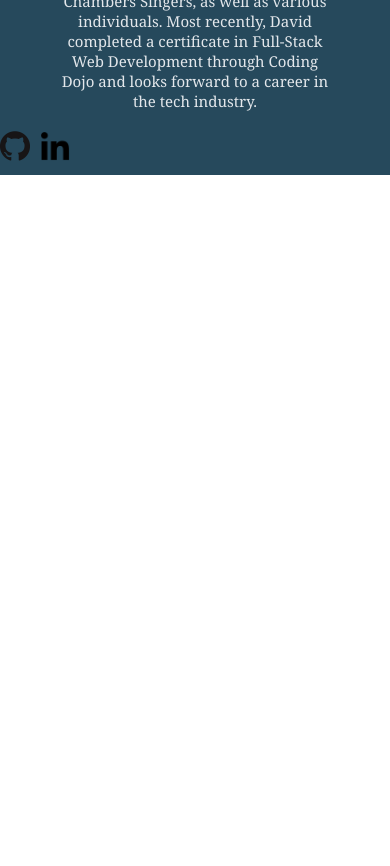
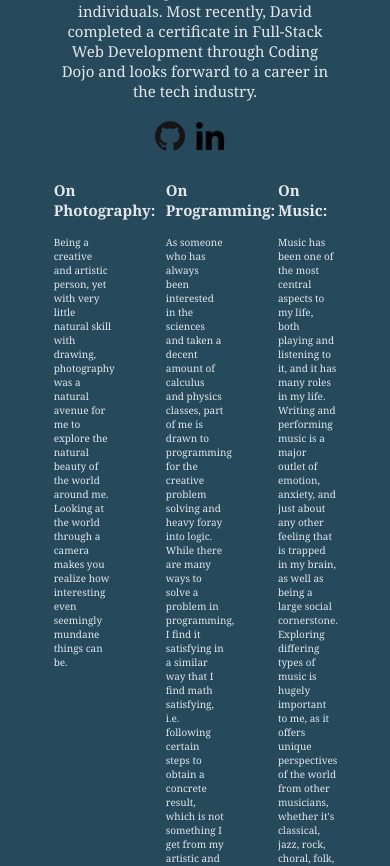
Before and after one commit to wallofmusic/website, a React (Create React App) app: page / in a window 390 px wide. Shown: the part 1080-1946 px from the top of the page. Before the commit the page ends 1255 px from the top, so only its background shows below. Built offline with nearby package versions, Linux system fonts and the light colour scheme; what react-spotify-api would draw is missing.

Commit message:
added to main page and testing for mobile

```diff
--- a/src/App.css
+++ b/src/App.css
@@ -23,22 +23,28 @@ h4{
 
 }
 .WebHeader{
-
   text-align:left;
   font-family: Cambria, Cochin, Georgia, Times, 'Times New Roman', serif;
   font-size: 33px;
   color: black;
   margin-left: 9.8%;
+}
 
-
-}
 .WebHeader2{
   margin-left: 62%;
   margin-top: -45px;
   margin-bottom: 20px;
   font-family: Cambria, Cochin, Georgia, Times, 'Times New Roman', serif;
   font-size: 15px;
-
+}
+@media only screen and (max-width: 600px) {
+  WebHeader {
+    text-align:left;
+    font-family: Cambria, Cochin, Georgia, Times, 'Times New Roman', serif;
+    font-size: 33px;
+    color: green;
+    margin-left: 9.8%;
+  }
 }
 .WebHeader:hover{
   color: #c5dbee;
@@ -133,14 +139,31 @@ a:visited{
 
 }
 
-.logos{
-  display: block;
-  margin-left: auto;
-  margin-right: auto;
+.logoPlacement{
   margin-top: 20px;
+  width: 100%;
+  display: inline-flex;
+  justify-content: space-evenly;
 
 }
+.blurbSection{
+  display: inline-flex;
+  justify-content: space-evenly;
+}
 
+.blurbSection div{
+  width: 15%;
+}
+.blurbSection h3{
+  color: #e3e7eb;
+  font-family: Cambria, Cochin, Georgia, Times, 'Times New Roman', serif;
+  font-size: 15px;
+}
+.blurbSection p{
+  color: #e3e7eb;
+  font-family: Cambria, Cochin, Georgia, Times, 'Times New Roman', serif;
+  font-size: 10px;
+}
 .row {
   display: flex;
   flex-wrap: wrap;
@@ -211,7 +234,7 @@ a:visited{
   margin:auto;
   text-align: center;
   width: 70%;
-  margin-top: 50px;
+  margin-top: 40px;
   font-family: Cambria, Cochin, Georgia, Times, 'Times New Roman', serif;
   font-size: 15px;
   color: #e3e7eb;
--- a/src/Views/HomeView.js
+++ b/src/Views/HomeView.js
@@ -26,22 +26,35 @@ const HomeView = () => {
                                         as well as various individuals. Most recently, David completed a certificate in Full-Stack Web Development through
                                         Coding Dojo and looks forward to a career in the tech industry.
                                         </p>
-
-
             </div>
-
         </div>
         <div className='logoPlacement'>
             <LogoLink className="logos" />
         </div>
+        <div className="blurbSection">
         <div className='photoBlurb'>
-
+            <h3>On Photography:</h3>
+            <p>Being a creative and artistic person, yet with very little natural skill with drawing, photography was a natural
+                avenue for me to explore the natural beauty of the world around me. Looking at the world through a camera makes you realize
+                how interesting even seemingly mundane things can be.
+            </p>
         </div>
         <div className='devBlurb'>
-
+            <h3>On Programming:</h3>
+            <p>As someone who has always been interested in the sciences and taken a decent amount of calculus and physics classes, part of me is drawn
+                to programming for the creative problem solving and heavy foray into logic. While there are many ways to solve a problem in programming,
+                I find it satisfying in a similar way that I find math satisfying, i.e. following certain steps to obtain a concrete result, which is not
+                something I get from my artistic and musical side.
+            </p>
         </div>
         <div className='musicBlurb'>
-
+            <h3>On Music:</h3>
+            <p>Music has been one of the most central aspects to my life, both playing and listening to it, and it has many roles in my life.
+                Writing and performing music is a major outlet of emotion, anxiety, and just about any other feeling that is trapped in my brain, as well as being
+                a large social cornerstone. Exploring differing types of music is hugely important to me, as it offers unique perspectives of the world from other musicians, whether
+                it's classical, jazz, rock, choral, folk, or just about any type of music. Music can be historical, educational, encouraging, calming, or just plain fun.
+            </p>
+        </div>
         </div>
         </>
     )
```
